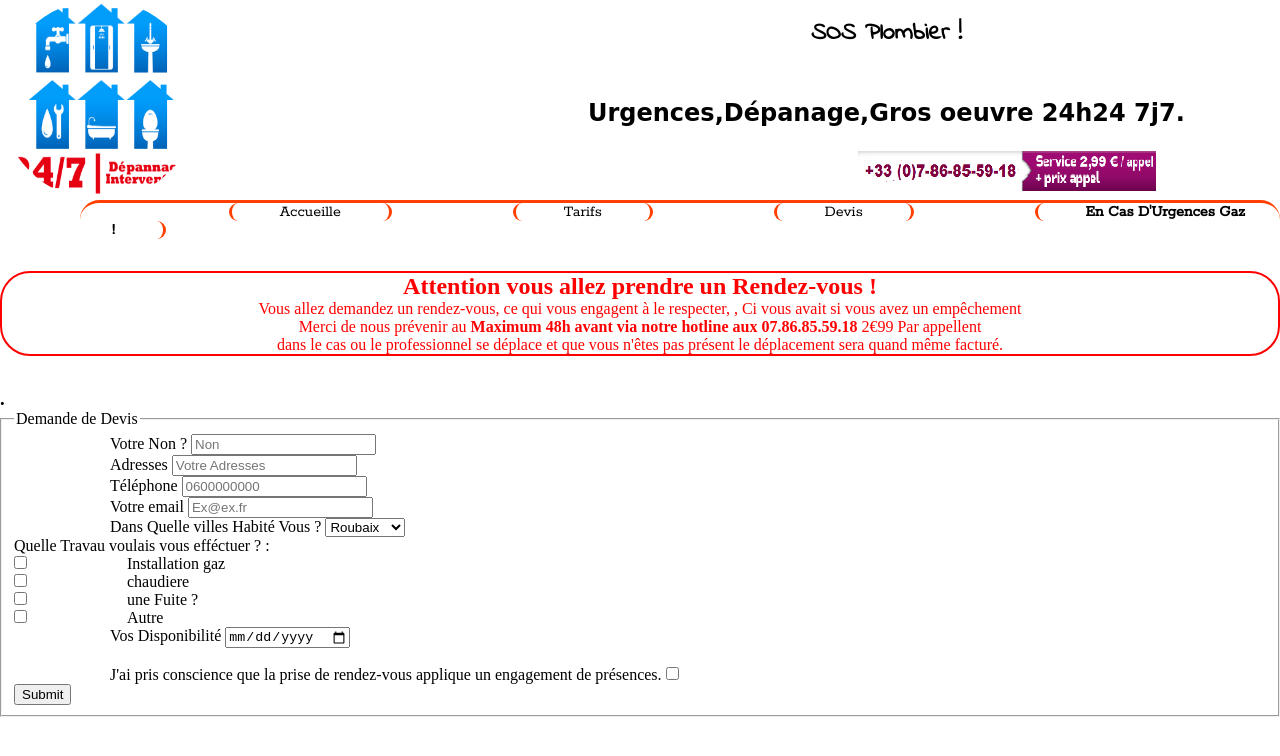
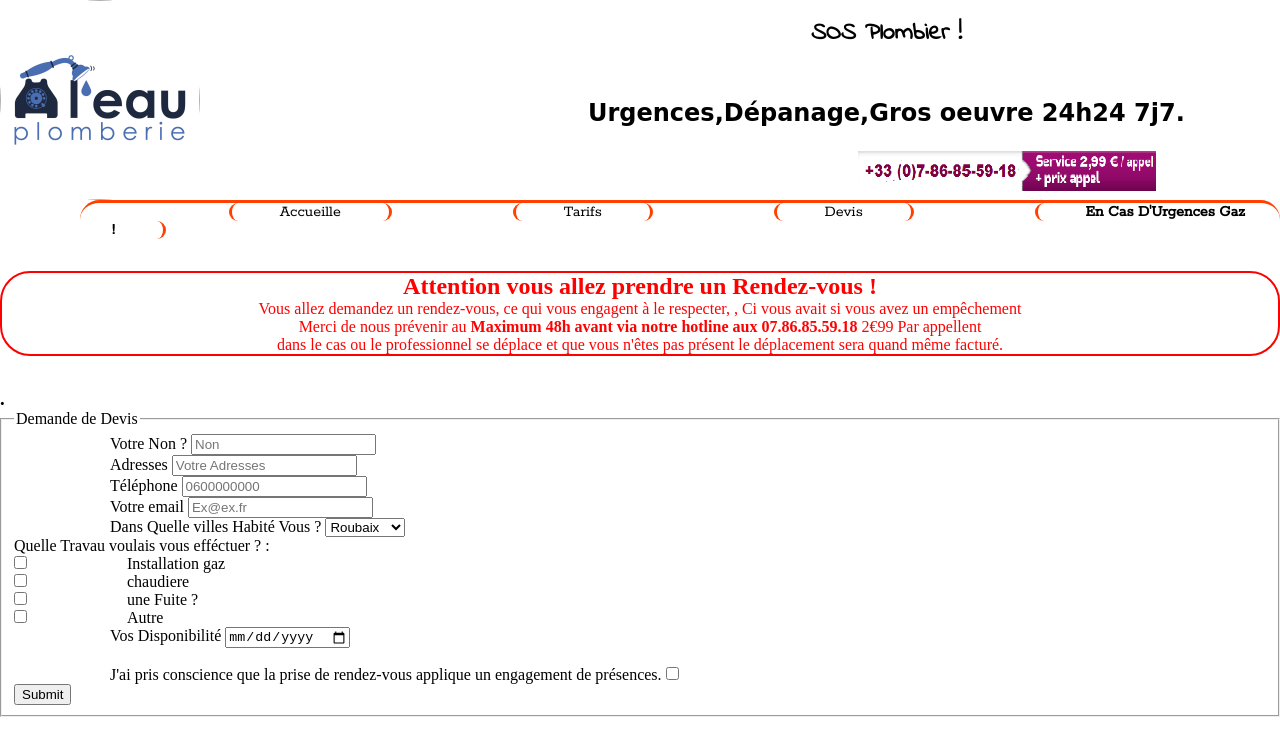
Before and after one commit to Slimaneha/allo-plomberie-, a plain HTML site: page devis.html in a window 1280 px wide. Shown: the top 756 px of the page. Drawn offline with Linux system fonts and the light colour scheme.

Commit message:
changement logo tout pages html.

```diff
--- a/devis.html
+++ b/devis.html
@@ -12,7 +12,7 @@
 <header> <!-- ************* Start Header *********************** -->
 <aside>  <!-- start Aside -->
 	<figure>
-		<img class="logo" src="photo/depannage-plomberie-lille.png" alt="Logo de la socité de plomberie">
+		<img class="logo" src="photo/logo2.png" alt="Logo de la socité de plomberie">
 	</figure>
 </aside> <!-- ende of Aside -->
 
```
Also changed, not shown: urgences.html (+1 -1 lines).
